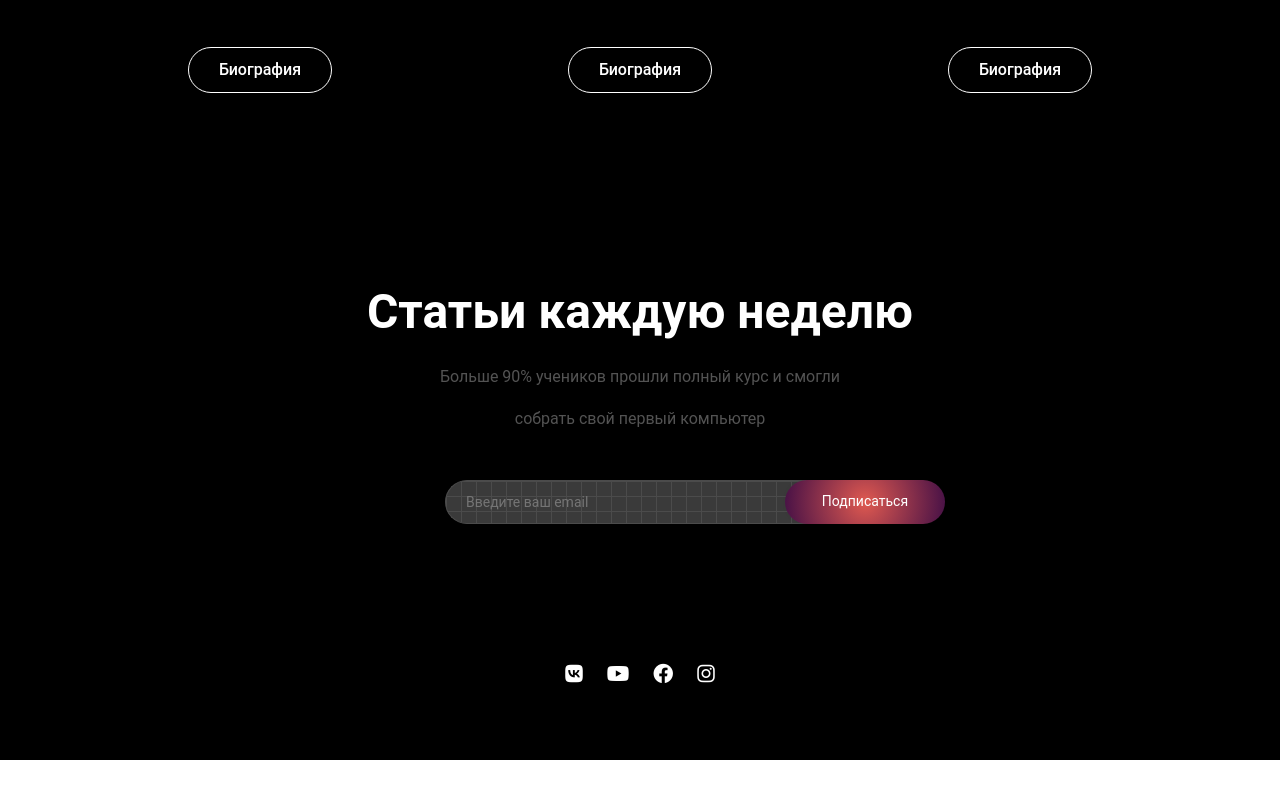
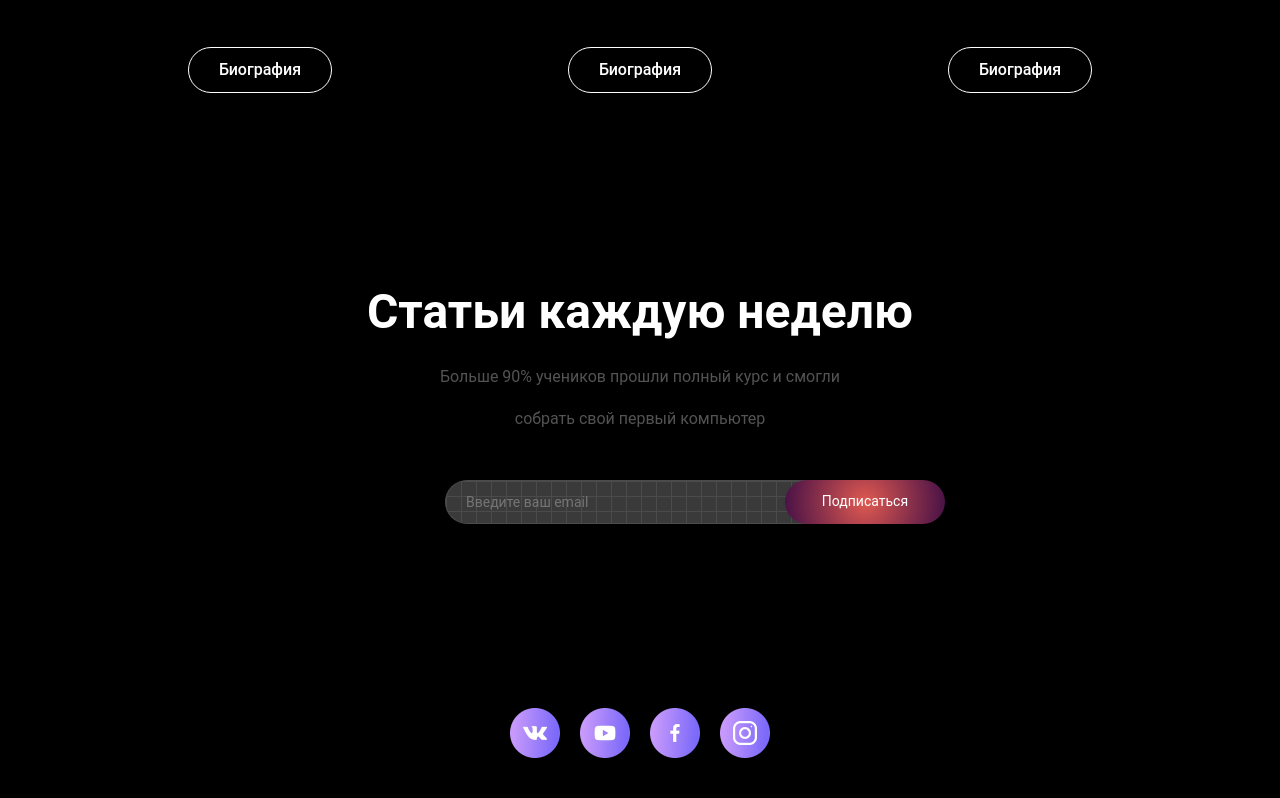
Before and after one commit to LeBWa219/politex, a plain HTML site: page Веб/index.html in a window 1280 px wide. Shown: the part 5406-6204 px from the top of the page. Before the commit the page ends 6166 px from the top, so only its background shows below. Drawn offline with nearby package versions, Linux system fonts and the light colour scheme.

Commit message:
Update index.html

```diff
--- a/Веб/index.html
+++ b/Веб/index.html
@@ -541,11 +541,11 @@
 
     <footer class="footer">
         <div class="container text-center py-4">
-            <div class="social-icons mb-3">
-                <a href="#" class="social-icon"><i class="fab fa-vk"></i></a>
-                <a href="#" class="social-icon"><i class="fab fa-youtube"></i></a>
-                <a href="#" class="social-icon"><i class="fab fa-facebook"></i></a>
-                <a href="#" class="social-icon"><i class="fab fa-instagram"></i></a>
+            <div class="soc d-flex justify-content-center">
+                <img src="vk.png" alt="">
+                <img src="youtube.png" alt="">
+                <img src="facebook.png" alt="">
+                <img src="inst.png" alt="">
             </div>
         </div>
     </footer>
```
